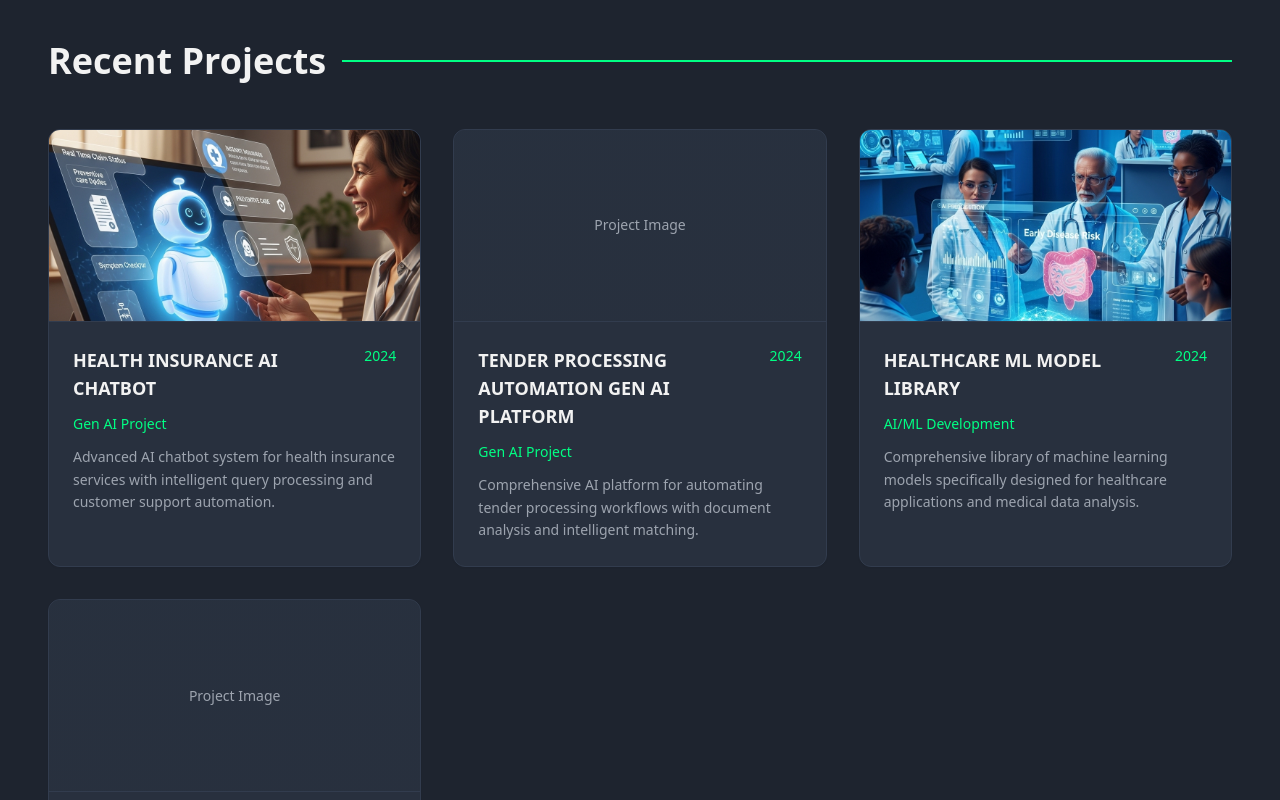
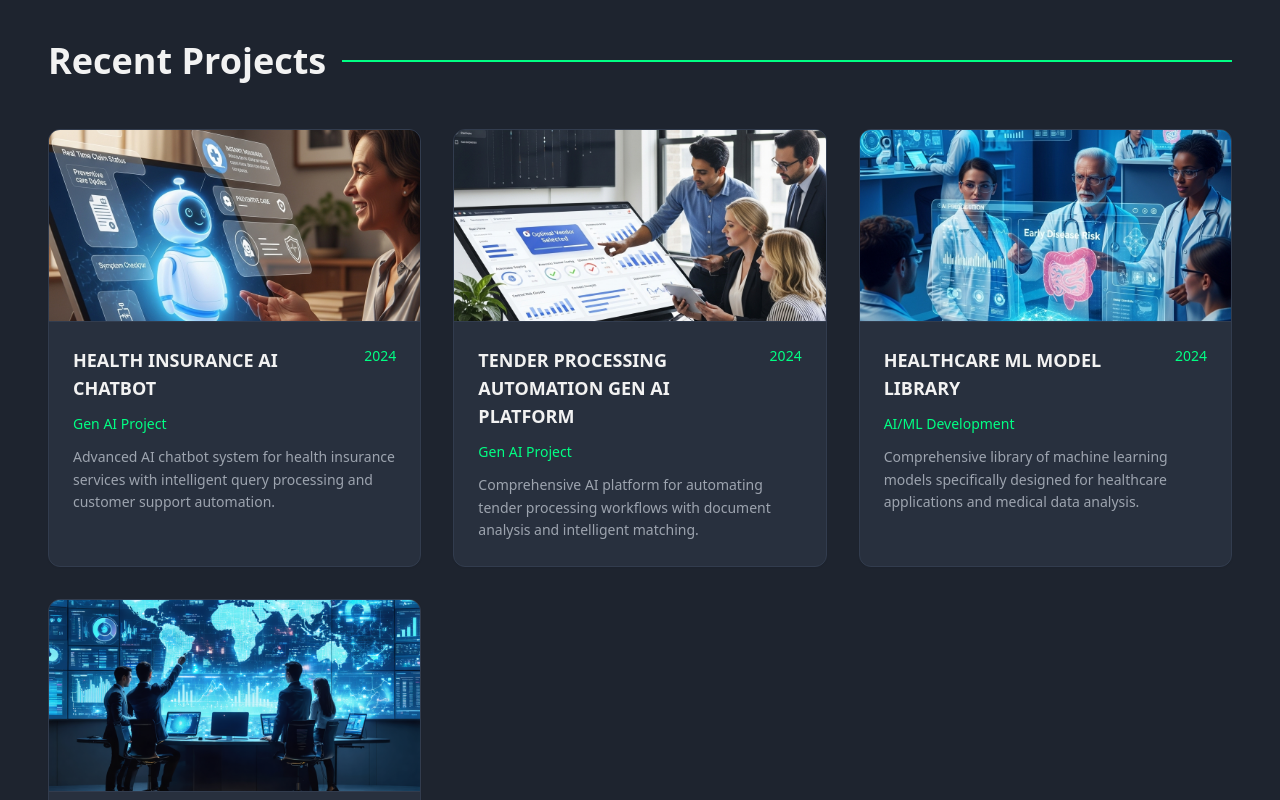
Before and after one commit to pislurcloud/achievement-canvas, a React (Vite) app: page / in a window 1280 px wide. Shown: the part 1340-2140 px from the top of the page. Built offline with nearby package versions, Linux system fonts and the light colour scheme.

Commit message:
Update project images
Add images for the Advanced Data Analytics Platform and Tender Processing Automation Gen AI Platform projects to the portfolio section.

```diff
--- a/src/components/Portfolio.tsx
+++ b/src/components/Portfolio.tsx
@@ -13,7 +13,7 @@ const projects = [
     category: "Gen AI Project",
     year: "2024",
     description: "Comprehensive AI platform for automating tender processing workflows with document analysis and intelligent matching.",
-    image: "placeholder"
+    image: "/lovable-uploads/05d435e3-c39d-4306-a049-b349dd27b5a3.png"
   },
   {
     title: "HEALTHCARE ML MODEL LIBRARY",
@@ -27,7 +27,7 @@ const projects = [
     category: "AI/ML Development",
     year: "2024",
     description: "Sophisticated data analytics platform with advanced visualization and machine learning capabilities for business intelligence.",
-    image: "placeholder"
+    image: "/lovable-uploads/ddb9b773-484e-4f9e-ac13-4780458c6e2b.png"
   }
 ];
 
```
Also changed, not shown: public/lovable-uploads/05d435e3-c39d-4306-a049-b349dd27b5a3.png (added), public/lovable-uploads/ddb9b773-484e-4f9e-ac13-4780458c6e2b.png (added).
